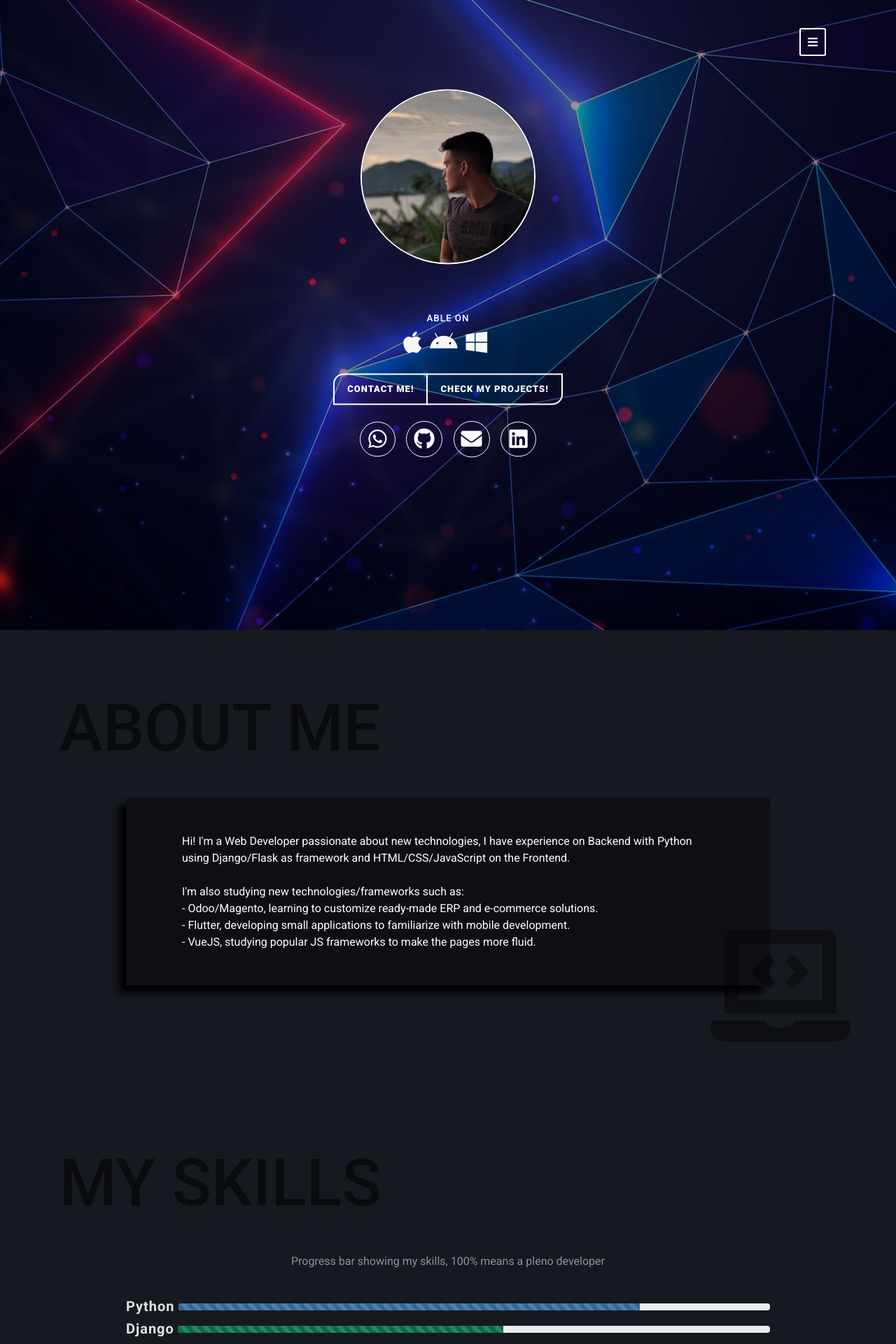
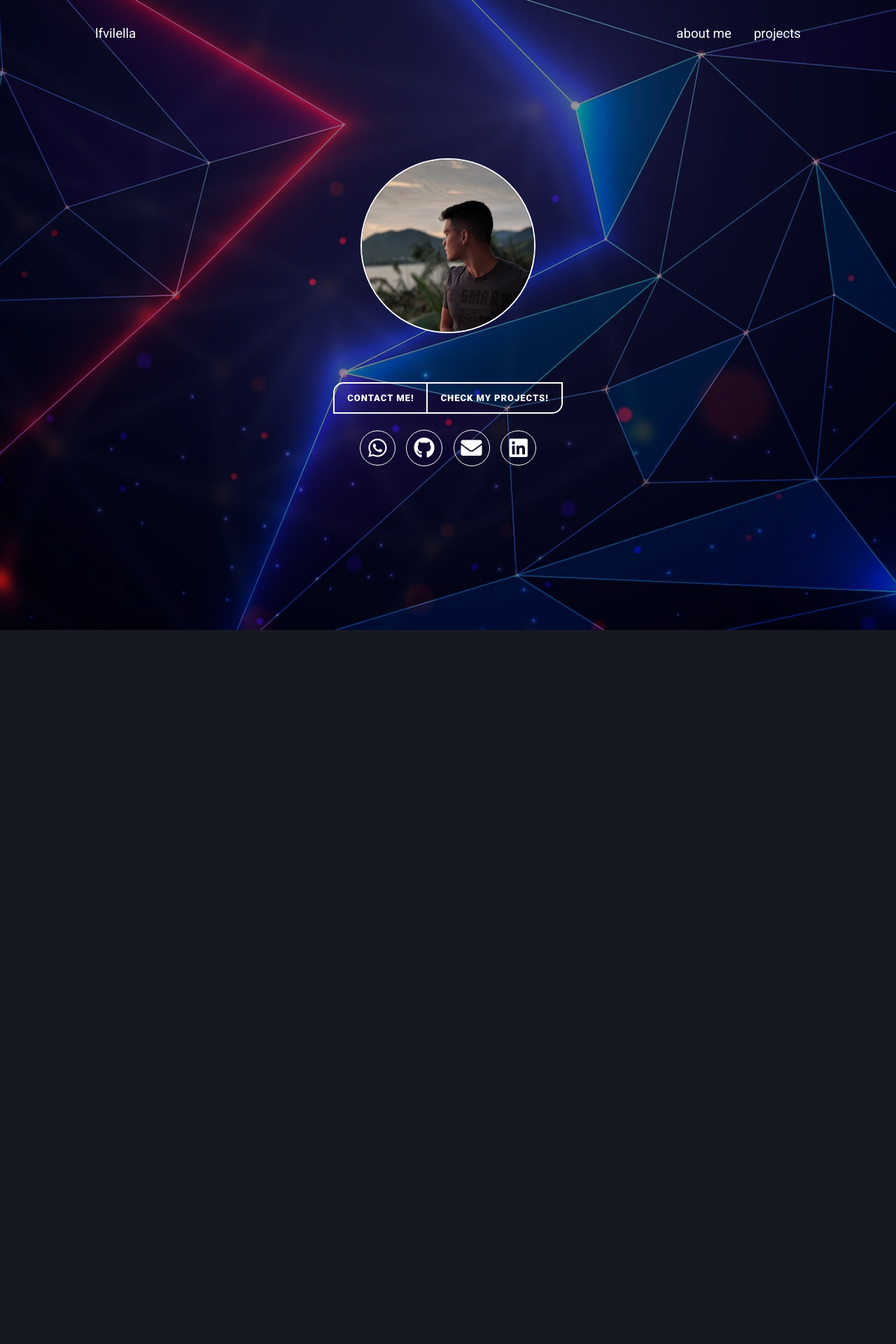
Before and after one commit to lfvilella/my-portifolio, a Jekyll site: the page built from index.html, in a window 1280 px wide. Shown: the top 1920 px of the page at 70% size. Built offline with Jekyll 4.4.1, drawn with Linux system fonts in a browser that asks for light colours; nearby versions of some CDN libraries; after the commit the page ends 900 px from its top, so only the background shows below that; some of the changed text lies outside the part shown.

Commit message:
adding changes

```diff
--- a/_includes/about_me.html
+++ /dev/null
@@ -1,30 +0,0 @@
-  <section class="about-me" id="aboutMe">
-    <div class="container">
-      <div class="row">
-        <div class="col-xl-12 wow animate__animated animate__zoomInDown">
-          <div class="title-me">
-            <h1>ABOUT ME</h1>
-          </div>
-        </div>
-      </div>
-      <div class="row">
-        <div class="col-sm-1 offset "></div>
-        <div class="col-md-10">
-          <div class="info-me wow animate__animated animate__fadeInRight">
-            <p>
-              Hi! I'm a Web Developer passionate about new technologies, I have experience on Backend with Python using
-              Django/Flask as framework and HTML/CSS/JavaScript on the Frontend.
-              <br> <br>
-              I'm also studying new technologies/frameworks such as: <br>
-              - Odoo/Magento, learning to customize ready-made ERP and e-commerce solutions. <br>
-              - Flutter, developing small applications to familiarize with mobile development. <br>
-              - VueJS, studying popular JS frameworks to make the pages more fluid.
-            </p>
-            <div class="code-icon">
-              <i class="fas fa-laptop-code"></i>
-            </div>
-          </div>
-        </div>
-      </div>
-    </div>
-  </section>
--- a/_includes/my_projects.html
+++ /dev/null
@@ -1,92 +0,0 @@
-
-  <section class="my-project" id="MyProject">
-    <div class="container-fluid">
-      <div class="row text-center">
-        <div class="col-xl-12">
-          <div class="title-me">
-            <h1 class="my-proj-title">MY PROJECTS</h1>
-          </div>
-        </div>
-      </div>
-      <div class="row text-center">
-        <div class="col-md-12">
-          <ul class="list-projects">
-            {% for project in site.projects %}
-              <li class="title-proj" data-target="#carouselExampleIndicators" data-slide-to="{{ forloop.index0 }}">{{project.title}}</li>
-            {% endfor %}
-          </ul>
-        </div>
-      </div>
-
-      <br><br>
-
-      <div class="container">
-        <div id="carouselExampleIndicators" class="carousel slide" data-ride="carousel">
-          <ol class="carousel-indicators">
-            {% for project in site.projects %}
-              <li data-target="#carouselExampleIndicators" data-slide-to="{{ forloop.index0 }}"></li>
-            {% endfor %}
-          </ol>
-          <div class="carousel-inner">
-
-            {% for project in site.projects %}
-            <div class="carousel-item {% if forloop.index0 == 0%}active{% endif %}">
-              <div class="look-up">
-                <!-- {% if project.url %}
-                <a href="{{ project.url }}"></a><i class="fab fa-github"></i></a>
-                {% endif %} -->
-                {% if project.github_url %}
-                <a href="{{ project.github_url }}" target="_blank" rel="noopener noreferrer"><i class="fab fa-github"></i></a>
-                {% endif %}
-                <a href="{{project.project_url}}" target="_blank" rel="noopener noreferrer"><i class="fas fa-eye"></i></a>
-              </div>
-              <img class="d-block w-100" src="{{project.img_url}}" alt="Slide">
-            </div>
-            {% endfor %}
-
-            <a class="carousel-control-prev" href="#carouselExampleIndicators" role="button" data-slide="prev">
-              <span class="carousel-control-prev-icon" aria-hidden="true"></span>
-              <span class="sr-only">Previous</span>
-            </a>
-
-            <a class="carousel-control-next" href="#carouselExampleIndicators" role="button" data-slide="next">
-              <span class="carousel-control-next-icon" aria-hidden="true"></span>
-              <span class="sr-only">Next</span>
-            </a>
-        </div>
-      </div>
-
-      <br>
-
-      <div class="row text-center" id="projInfo">
-        <div class="col-xl-12">
-          <div class="title-me wow animate__animated animate__fadeIn" data-wow-delay=".3s">
-            <h1 style="font-size: 33pt;">ABOUT PROJECTS</h1>
-          </div>
-        </div>
-      </div>
-
-      <div class="container">
-        <div class="row justify-content-around">
-          {% for project in site.projects %}
-          <div class="col-sm-5 cards-about wow animate__animated animate__flipInX" data-wow-delay=".4s">
-            <h2>{{ project.title }}</h2>
-            <div class="look-up">
-              {% if project.github_url %}
-              <a href="{{ project.github_url }}" target="_blank" rel="noopener noreferrer"><i class="fab fa-github"></i></a>
-              {% endif %}
-              <a href="{{ project.project_url }}" target="_blank"><i class="fas fa-eye"></i></a>
-            </div>
-            <p>
-              {{ project.description }}
-            </p>
-          </div>
-          {% endfor %}
-        </div>
-      </div>
-
-      <br><br><br><br>
-
-      {% include footer.html %}
-    </div>
-  </section>
--- /dev/null
+++ b/_includes/navbar.html
@@ -0,0 +1,7 @@
+<nav>
+    <ul class="navigation">
+        <li><a href="/">lfvilella</a></li>
+        <li style="float:right"><a href="my_projects.html">projects</a></li>
+        <li style="float:right"><a href="about_me.html">about me</a></li>
+    </ul>
+</nav>
--- a/index.html
+++ b/index.html
@@ -3,33 +3,12 @@ layout: base
 title: Luis Felipe Vilella
 ---
 
-  <div class="navigation-wrapper">
-    <div class="navigation-button">
-      <i class="fas fa-bars" id="faa"></i>
-    </div>
-
-    <div class="navigation-menu">
-      <ul>
-        <li><a class="my-nav-link" href="#slider">HOME</a></li>
-        <li><a class="my-nav-link" href="#aboutMe">ABOUT</a></li>
-        <li><a class="my-nav-link" href="#mySkills">SKILLS</a></li>
-        <li><a class="my-nav-link" href="#MyProject">PROJECTS</a></li>
-        <li><a class="my-nav-link" href="#projInfo">PROJECTS INFO</a></li>
-        <li><a class="my-nav-link" href="#contact">CONTACT</a></li>
-      </ul>
-    </div>
-  </div>
 
 <section class="slider text-center" id="slider">
   <div class="slider-overlay">
+    {% include navbar.html %}
     <div class="slider-content">
       <img class="my-photo" src="static/img/me-min.jpg">
-        <div class="icons">
-          <h2 class="able-on">Able on</h2>
-          <i class="fab fa-apple"></i>
-          <i class="fab fa-android"></i>
-          <i class="fab fa-windows"></i>
-        </div>
       <br>
       <div id="text-txt"></div>
       <div class="cta-div">
@@ -47,9 +26,3 @@ title: Luis Felipe Vilella
     </div>
   </div>
 </section>
-
-  {% include about_me.html %}
-
-  {% include my_skills.html %}
-
-  {% include my_projects.html %}
--- a/static/script.js
+++ b/static/script.js
@@ -1,49 +1,3 @@
-// COOL SCROLLING
-
-jQuery(document).ready(function () {
-  $(document).ready(function () {
-    $('a[href^="#"].my-nav-link').on('click', function (e) {
-      e.preventDefault();
-
-      var target = this.hash;
-      var $target = $(target);
-
-      $('html, body').stop().animate({
-        'scrollTop': $target.offset().top - 0
-      }, 900, 'swing', function () {
-        window.location.hash = target - 100;
-      });
-    });
-  });
-});
-
-
-// NAV BAR
-
-var navButton = document.querySelector('.navigation-button');
-var navMenu = document.querySelector('.navigation-menu');
-var win = window;
-
-function openMenu(event) {
-
-  navButton.classList.toggle('active');
-  navMenu.classList.toggle('active');
-
-  event.preventDefault();
-  event.stopImmediatePropagation();
-}
-
-function closeMenu(event) {
-  if (navButton.classList.contains('active')) {
-    navButton.classList.remove('active');
-    navMenu.classList.remove('active');
-  }
-}
-navButton.addEventListener('click', openMenu, false);
-
-win.addEventListener('click', closeMenu, false);
-
-
 // Toogle img-link
 function myFunction() {
   var popup = document.getElementById("myPopup");
--- a/static/styles.css
+++ b/static/styles.css
@@ -1,157 +1,41 @@
-section {
-    margin-bottom: 35px;
+/* ************************************* */
+
+/**************** NavBar *****************/
+
+/* ************************************* */
+
+nav {
+    padding: 20px 120px;
+    z-index: 10000;
+    width: 100%;
+}
+
+nav ul.navigation {
+    list-style-type: none;
+    margin: 0;
+    padding: 0;
+    background: transparent;
+}
+
+nav ul.navigation li {
+    float: left;
+}
+
+nav ul.navigation li a {
+    display: block;
+    color: white;
+    text-align: center;
+    font-size: 14pt;
+    padding: 14px 16px;
+    text-decoration: none;
+}
+
+nav ul.navigation li a:hover {
+    color: white;
+    text-decoration: none;
 }
 
 /* ************************************* */
-
-/**************** NAV BAR ****************/
-
-/* ************************************* */
-
-.navigation-wrapper {
-    position: relative;
-    z-index: 1000000;
-}
-
-.navigation-button {
-    will-change: transform;
-    display: flex;
-    align-items: center;
-    justify-content: center;
-    flex-wrap: wrap;
-    position: fixed;
-    z-index: 1;
-    top: 40px;
-    right: 100px;
-    background: transparent;
-    cursor: pointer;
-}
-
-.navigation-button #faa {
-    border: 2px solid white;
-    border-radius: 3px;
-    padding: 10px;
-    color: white;
-}
-
-.navigation-menu ul li {
-    list-style: none;
-    font-family: Impact, Haettenschweiler, 'Arial Narrow Bold', sans-serif;
-    font-weight: 300;
-    color: hsl(0, 0%, 70%);
-}
-
-.navigation-menu {
-    content: '';
-    position: fixed;
-    top: 0;
-    right: 0;
-    width: 50%;
-    background: white;
-    height: 100%;
-    transform: skewX(0deg) translate(100%, 0);
-    transform-origin: top right;
-    transition: all .2s ease-in;
-    z-index: -1;
-}
-
-.navigation-menu ul {
-    transform: skewX(-8deg);
-    transform-origin: top left;
-    position: fixed;
-    right: 120px;
-    top: 120px;
-    width: 400px;
-    text-align: right;
-}
-
-.navigation-menu ul li {
-    position: relative;
-    z-index: 999;
-    font-size: 32px;
-    color: hsl(0, 0%, 10%);
-    line-height: 64px;
-}
-
-.navigation-menu ul li a {
-    border: none;
-    color: hsl(0, 0%, 10%);
-    text-decoration: none;
-}
-
-.navigation-menu ul li a:hover {
-    border: none;
-    color: #00cdfd;
-    text-decoration: none;
-}
-
-.navigation-menu.active {
-    transform: skewX(8deg) translate(0, 0);
-}
-
-.navigation-menu li {
-    opacity: 0;
-    transform: (0, 10px);
-    transition: all .0s ease-in .3s;
-}
-
-.navigation-menu.active li {
-    opacity: 1;
-    transform: translate(0, 0);
-    transition: all 0.2s ease-in 0s;
-}
-
-.navigation-menu.active li:nth-child(1) {
-    transition-delay: .3s;
-}
-
-.navigation-menu.active li:nth-child(2) {
-    transition-delay: .4s;
-}
-
-.navigation-menu.active li:nth-child(3) {
-    transition-delay: .5s;
-}
-
-.navigation-menu.active li:nth-child(4) {
-    transition-delay: .6s;
-}
-
-.navigation-menu.active li:nth-child(5) {
-    transition-delay: .7s;
-}
-
-.navigation-menu.active li:nth-child(6) {
-    transition-delay: .8s;
-}
-
-@media(max-width:690px) {
-    .navigation-button {
-        top: 25px;
-        right: 25px;
-    }
-    .navigation-menu ul {
-        right: 50px;
-    }
-}
-
-@media(max-width:555px) {
-    .navigation-menu {
-        width: 75%;
-    }
-}
-
-@media(max-width:375px) {
-    .navigation-menu {
-        width: 80%;
-    }
-}
-
-@media(max-width:320px) {
-    .navigation-menu {
-        width: 90%;
-    }
-}
 
 /* ************************************* */
 
@@ -179,25 +63,9 @@ section {
 
 .slider-content {
     position: absolute;
-    top: 20%;
+    top: 30%;
     width: 100%;
     transform: translateY(-10%);
-}
-
-.able-on {
-    font-size: 10pt;
-    letter-spacing: 1px;
-    text-transform: uppercase;
-}
-
-.icons .fab {
-    font-size: 35px;
-    color: #f7f7f7;
-    margin-right: 8px;
-}
-
-.icons .fa:last-child {
-    margin-right: 0;
 }
 
 .cta-div {
```
Also changed, not shown: about_me.html (added, +40 -0 lines), my_projects.html (added, +100 -0 lines), _includes/footer.html (indentation only), _includes/my_skills.html (indentation only). Lines whose indentation alone changed are shown as unchanged.
